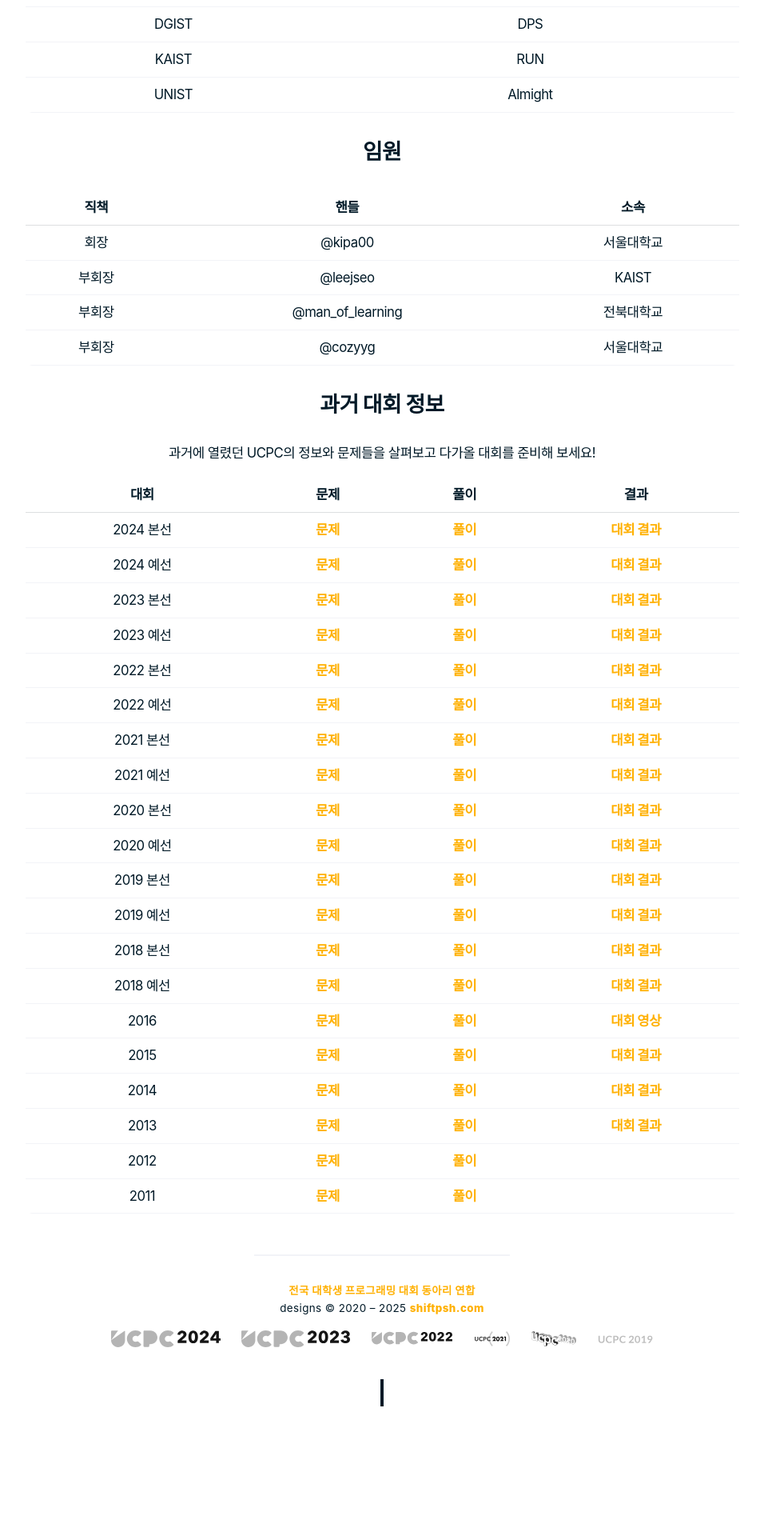
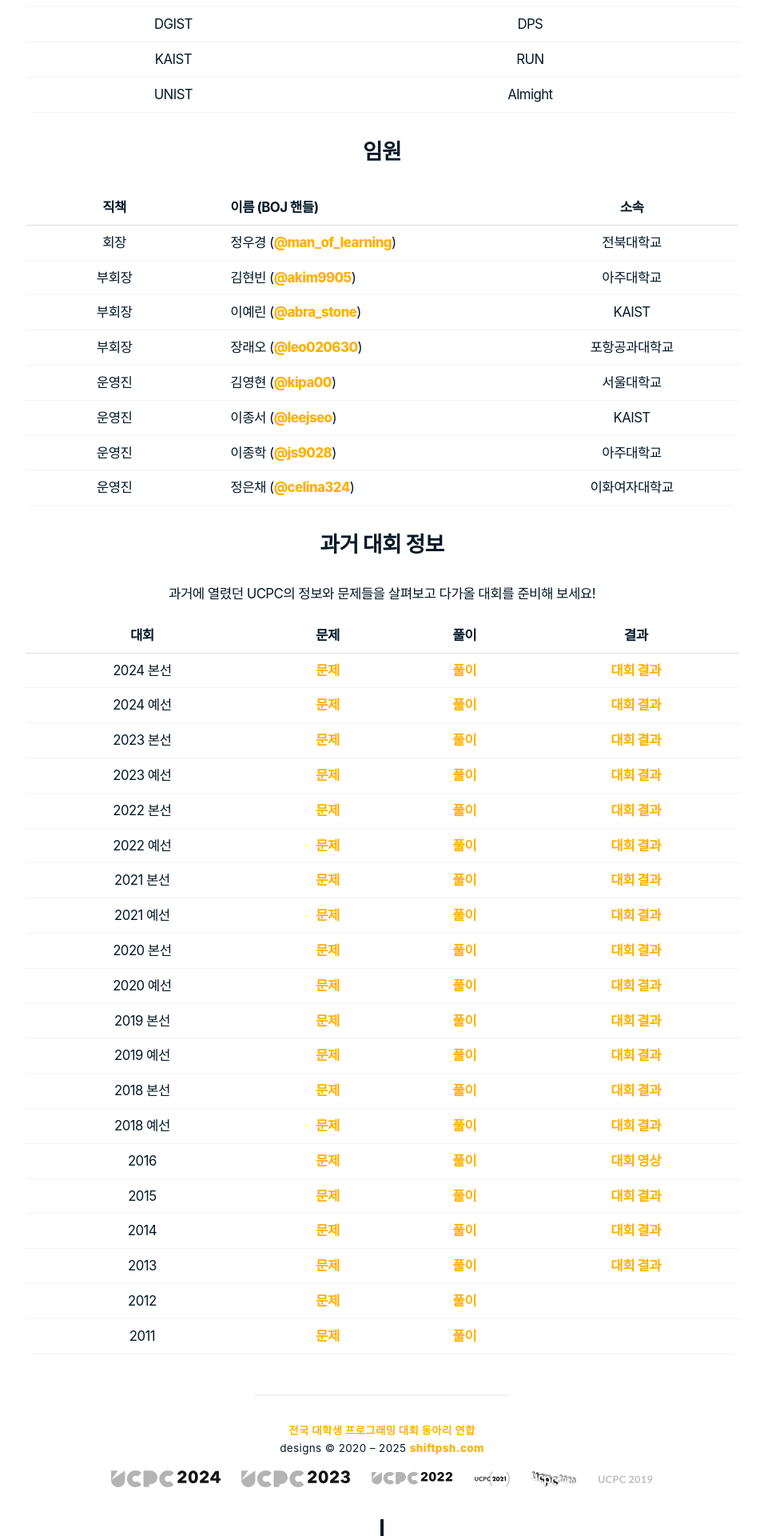
Before and after one commit to ucpcc/main, a Jekyll site: the page built from index.md, in a window 1280 px wide. Shown: the part 2901-4821 px from the top of the page at 80% size, without its empty margins (162-1118 px from the left). Built offline with Jekyll 4.4.1, drawn with Linux system fonts in a browser that asks for light colours; some web fonts are replaced; before the commit the page ends 4659 px from its top, so only the background shows below that.

Commit message:
feat: update 2025 members

```diff
--- a/index.md
+++ b/index.md
@@ -53,12 +53,37 @@ title: 전국 대학생 프로그래밍 대회 동아리 연합
 
 ## 임원
 
-| 직책 | 핸들 | 소속 |
-| --- | --- | -------- |
-| 회장 | @kipa00 | 서울대학교 |
-| 부회장 | @leejseo | KAIST |
-| 부회장 | @man_of_learning | 전북대학교 |
-| 부회장 | @cozyyg | 서울대학교 |
+<style>
+.executives-table {
+  margin-right: 2rem;
+  width: calc(100% - 2rem);
+}
+.executives-table th:first-child,
+.executives-table td:first-child {
+  width: 25%;
+}
+.executives-table th:nth-child(2),
+.executives-table td:nth-child(2) {
+  width: 45%;
+  padding-left: 2rem;
+}
+.executives-table th:last-child,
+.executives-table td:last-child {
+  width: 30%;
+}
+</style>
+
+{: .executives-table}
+| 직책 | 이름 (BOJ 핸들) | 소속 |
+| :---: | :--- | --- |
+| 회장 | 정우경 ([@man_of_learning](https://www.acmicpc.net/user/man_of_learning){:target="_blank"}) | 전북대학교 |
+| 부회장 | 김현빈 ([@akim9905](https://www.acmicpc.net/user/akim9905){:target="_blank"}) | 아주대학교 |
+| 부회장 | 이예린 ([@abra_stone](https://www.acmicpc.net/user/abra_stone){:target="_blank"}) | KAIST |
+| 부회장 | 장래오 ([@leo020630](https://www.acmicpc.net/user/leo020630){:target="_blank"}) | 포항공과대학교 |
+| 운영진 | 김영현 ([@kipa00](https://www.acmicpc.net/user/kipa00){:target="_blank"}) | 서울대학교 |
+| 운영진 | 이종서 ([@leejseo](https://www.acmicpc.net/user/leejseo){:target="_blank"}) | KAIST |
+| 운영진 | 이종학 ([@js9028](https://www.acmicpc.net/user/js9028){:target="_blank"}) | 아주대학교 |
+| 운영진 | 정은채 ([@celina324](https://www.acmicpc.net/user/celina324){:target="_blank"}) | 이화여자대학교 |
 
 ## 과거 대회 정보
 
```
